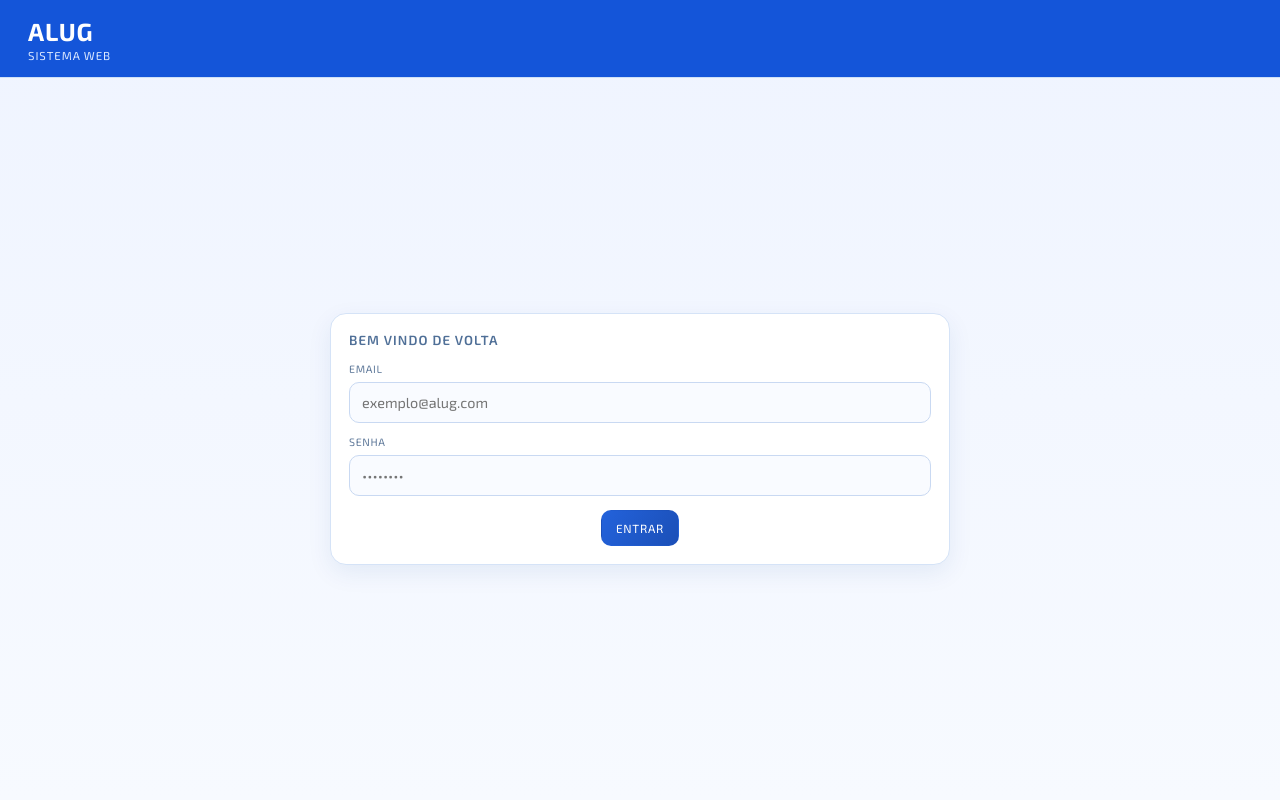
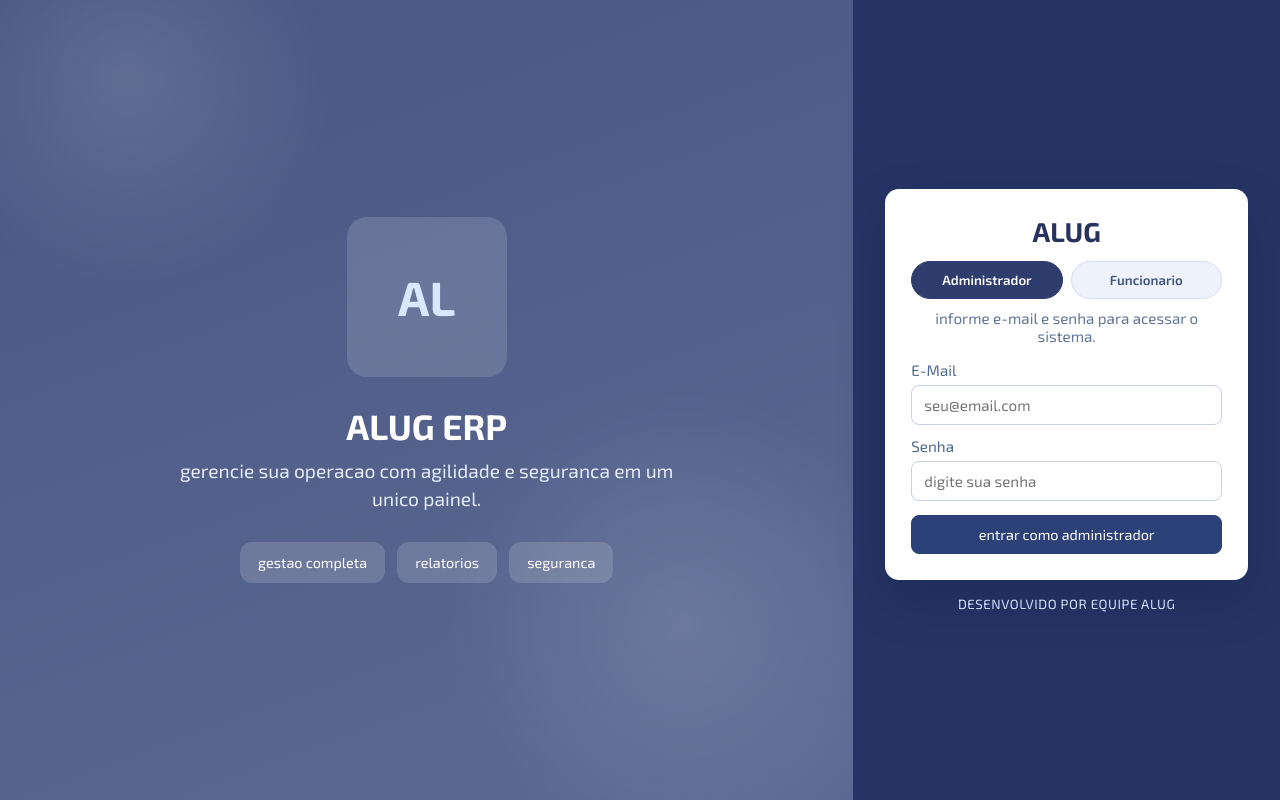
Before and after one commit to ArtKingOfNothing/Alug, a React (Vite) app in the folder frontend/: page / in a window 1280 px wide. Built offline with nearby package versions, Linux system fonts and the light colour scheme.

Commit message:
feat(frontend): layout de login e dashboard estilo corporativo

```diff
--- a/frontend/src/App.css
+++ b/frontend/src/App.css
@@ -1,135 +1,231 @@
-.app-shell {
+.login-layout {
   min-height: 100vh;
-  background: linear-gradient(180deg, #eff4ff 0%, #f7faff 100%);
-  color: #19324a;
+  display: grid;
+  grid-template-columns: 2fr 1fr;
+  background: #2a3566;
+  color: #ffffff;
+}
+
+.login-hero {
+  padding: 56px;
+  display: flex;
+  flex-direction: column;
+  justify-content: center;
+  align-items: center;
+  background:
+    radial-gradient(circle at 15% 10%, rgba(255, 255, 255, 0.12), transparent 20%),
+    radial-gradient(circle at 80% 78%, rgba(255, 255, 255, 0.12), transparent 26%),
+    linear-gradient(160deg, #485682 0%, #5c6a93 100%);
+  text-align: center;
+}
+
+.hero-icon {
+  width: 160px;
+  height: 160px;
+  border-radius: 20px;
+  display: grid;
+  place-items: center;
+  font-size: 3rem;
+  font-weight: 700;
+  text-transform: uppercase;
+  background: rgba(255, 255, 255, 0.14);
+  color: #dbe7ff;
+}
+
+.login-hero h1 {
+  margin: 28px 0 10px;
+  text-transform: uppercase;
+  font-size: 2.2rem;
+}
+
+.login-hero p {
+  max-width: 540px;
+  margin: 0;
+  color: #e6edff;
+  font-size: 1.2rem;
+  line-height: 1.45;
+}
+
+.hero-tags {
+  margin-top: 30px;
+  display: flex;
+  gap: 12px;
+}
+
+.hero-tags span {
+  padding: 12px 18px;
+  border-radius: 12px;
+  background: rgba(255, 255, 255, 0.15);
+  font-size: 0.9rem;
+}
+
+.login-panel {
+  background: #263465;
+  padding: 32px;
+  display: flex;
+  flex-direction: column;
+  justify-content: center;
+  gap: 16px;
+}
+
+.login-form-card {
+  border-radius: 14px;
+  background: #ffffff;
+  padding: 26px;
+  box-shadow: 0 20px 50px rgba(4, 15, 54, 0.2);
+}
+
+.login-brand {
+  text-align: center;
+  font-weight: 700;
+  text-transform: uppercase;
+  color: #27335f;
+  font-size: 1.7rem;
+  margin-bottom: 14px;
+}
+
+.login-role-switch {
+  display: grid;
+  grid-template-columns: 1fr 1fr;
+  gap: 8px;
+  margin-bottom: 10px;
+}
+
+.role-btn {
+  border: 1px solid #d8def1;
+  background: #eef2fb;
+  color: #42537a;
+  border-radius: 999px;
+  padding: 10px 8px;
+  text-transform: capitalize;
+  font-weight: 600;
+}
+
+.role-btn.is-active {
+  background: #2f3d6e;
+  color: #ffffff;
+  border-color: #2f3d6e;
+}
+
+.login-caption {
+  text-align: center;
+  font-size: 0.95rem;
+  color: #61749a;
+  margin: 8px 0 16px;
+}
+
+.login-fields .field input {
+  background: #ffffff;
+}
+
+.login-submit {
+  width: 100%;
+  margin-top: 14px;
+}
+
+.login-footer {
+  text-transform: uppercase;
+  color: #d4deff;
+  text-align: center;
+  letter-spacing: 0.04em;
+}
+
+.dashboard-shell {
+  min-height: 100vh;
+  display: grid;
+  grid-template-columns: 230px 1fr;
+  background: #eef1f7;
+}
+
+.left-nav {
+  background: #253464;
+  padding: 12px;
+  display: flex;
+  flex-direction: column;
+  gap: 8px;
+}
+
+.nav-logo {
+  border-radius: 10px;
+  padding: 16px 12px;
+  background: #2d3d72;
+  color: #ffffff;
+  margin-bottom: 6px;
+}
+
+.nav-logo strong {
+  display: block;
+  text-transform: uppercase;
+  font-size: 1.05rem;
+}
+
+.nav-logo small {
+  color: #c8d6ff;
+}
+
+.nav-btn {
+  border: 0;
+  background: transparent;
+  color: #f2f5ff;
+  padding: 11px 10px;
+  border-radius: 8px;
+  text-align: left;
+  text-transform: capitalize;
+  font-size: 1.02rem;
+  cursor: pointer;
+}
+
+.nav-btn:hover,
+.nav-btn.is-active {
+  background: #34477f;
+}
+
+.workspace-main {
+  display: flex;
+  flex-direction: column;
+  min-width: 0;
 }
 
 .topbar {
-  height: 78px;
+  height: 76px;
+  display: flex;
+  justify-content: space-between;
+  align-items: center;
+  padding: 0 18px;
+  background: #ffffff;
+  border-bottom: 1px solid #d8deea;
+}
+
+.header-title-group {
   display: flex;
   align-items: center;
-  justify-content: space-between;
-  padding: 0 28px;
-  border-bottom: 1px solid #cfe0f7;
-  background: #1455d9;
+  gap: 14px;
 }
 
-.brand {
-  display: flex;
-  flex-direction: column;
-  gap: 2px;
+.menu-dot {
+  width: 36px;
+  height: 36px;
+  border-radius: 10px;
+  border: 0;
+  background: #2b3b6f;
+  color: #ffffff;
+  cursor: pointer;
 }
 
-.brand-mark {
-  font-family: 'Exo 2', sans-serif;
-  font-size: 1.55rem;
-  font-weight: 700;
-  letter-spacing: 0.03em;
-  text-transform: uppercase;
-  color: #ffffff;
-}
-
-.brand small {
-  font-size: 0.72rem;
-  letter-spacing: 0.08em;
-  text-transform: uppercase;
-  color: #dce9ff;
-}
-
-.status-pill {
-  display: flex;
-  align-items: center;
-  gap: 8px;
-  padding: 8px 14px;
-  border-radius: 999px;
-  border: 1px solid rgba(34, 211, 238, 0.4);
-  font-size: 0.72rem;
-  letter-spacing: 0.1em;
-  text-transform: uppercase;
-  color: #c3ecff;
-}
-
-.status-pill span {
-  width: 8px;
-  height: 8px;
-  border-radius: 999px;
-  background: #34d399;
-  box-shadow: 0 0 10px #34d399;
-}
-
-.workspace {
-  display: grid;
-  grid-template-columns: 280px 1fr;
-  min-height: calc(100vh - 78px);
-}
-
-.login-stage {
-  min-height: calc(100vh - 78px);
-  display: flex;
-  align-items: center;
-  justify-content: center;
-  padding: 24px;
-}
-
-.login-card {
-  width: min(620px, 100%);
-}
-
-.left-nav {
-  border-right: 1px solid #d6e4f7;
-  padding: 22px 14px;
-  display: flex;
-  flex-direction: column;
-  gap: 10px;
-  background: #f4f8ff;
-}
-
-.nav-btn {
-  border: 1px solid #d0ddf5;
-  background: #ffffff;
-  color: #36557a;
-  padding: 11px 12px;
-  border-radius: 12px;
-  text-align: left;
-  text-transform: uppercase;
-  letter-spacing: 0.05em;
-  font-size: 0.72rem;
-  cursor: pointer;
-  transition: all 0.2s ease;
-}
-
-.nav-btn:hover {
-  transform: translateX(2px);
-  border-color: #83a8e8;
-}
-
-.nav-btn.is-active {
-  border-color: #2f6cdf;
-  color: #154080;
-  box-shadow: 0 0 0 1px rgba(47, 108, 223, 0.12);
+.topbar h1 {
+  margin: 0;
+  text-transform: capitalize;
+  color: #1a2f53;
 }
 
 .content-area {
-  padding: 24px;
-  display: flex;
-  flex-direction: column;
-  gap: 16px;
+  padding: 18px;
 }
 
-.content-header {
-  display: flex;
-  align-items: center;
-  justify-content: space-between;
-  gap: 10px;
-}
-
-.content-header h1 {
-  margin: 0;
-  font-family: 'Exo 2', sans-serif;
-  text-transform: uppercase;
-  font-size: 1.22rem;
-  letter-spacing: 0.06em;
-  color: #1e4a86;
+.content-header h2 {
+  margin: 0 0 14px;
+  font-size: 2rem;
+  color: #162d52;
 }
 
 .content-body {
@@ -138,20 +234,18 @@
 }
 
 .section-card {
-  border-radius: 16px;
-  border: 1px solid #d5e3f7;
+  border-radius: 14px;
+  border: 1px solid #d4dbe8;
   background: #ffffff;
-  padding: 18px;
-  box-shadow: 0 8px 24px rgba(18, 69, 146, 0.08);
+  padding: 16px;
+  box-shadow: 0 2px 6px rgba(9, 24, 59, 0.08);
 }
 
 .section-card h3 {
-  margin: 0 0 14px;
-  font-size: 0.83rem;
-  color: #4f6f97;
-  text-transform: uppercase;
-  letter-spacing: 0.08em;
-  font-weight: 600;
+  margin: 0 0 12px;
+  text-transform: capitalize;
+  color: #2e456e;
+  font-size: 1.08rem;
 }
 
 .grid-one,
@@ -166,69 +260,58 @@
 
 .field {
   display: grid;
-  gap: 7px;
+  gap: 6px;
 }
 
 .field span {
-  text-transform: uppercase;
-  letter-spacing: 0.06em;
-  font-size: 0.67rem;
-  color: #5f799a;
+  color: #4f688e;
+  text-transform: capitalize;
+  font-size: 0.95rem;
 }
 
 .field input {
   width: 100%;
-  border: 1px solid #c9d9f2;
-  border-radius: 10px;
-  background: #f9fbff;
-  color: #223f63;
-  padding: 11px 12px;
-  box-sizing: border-box;
-  font-size: 0.9rem;
-  transition: border-color 0.2s ease;
-}
-
-.field input:focus {
-  outline: none;
-  border-color: #4685ea;
-  box-shadow: 0 0 0 3px rgba(70, 133, 234, 0.14);
+  border: 1px solid #c8d1e4;
+  border-radius: 8px;
+  padding: 10px 12px;
+  font-size: 0.95rem;
+  color: #1d3456;
 }
 
 .action-row {
   display: flex;
   justify-content: flex-end;
   gap: 10px;
-  margin-top: 14px;
+  margin-top: 12px;
 }
 
 .primary-btn,
 .ghost-btn,
 .danger-btn,
 .chip-btn {
+  border-radius: 8px;
   border: 1px solid transparent;
-  border-radius: 10px;
-  font-size: 0.74rem;
-  letter-spacing: 0.06em;
-  text-transform: uppercase;
   padding: 10px 14px;
   cursor: pointer;
+  font-size: 0.9rem;
 }
 
 .primary-btn {
-  background: linear-gradient(120deg, #2362db, #1b4fb7);
+  background: #2d4179;
+  border-color: #2d4179;
   color: #ffffff;
 }
 
 .ghost-btn {
-  background: #edf3ff;
-  color: #27528a;
-  border-color: #c4d6f3;
+  background: #f5f7fc;
+  color: #30486f;
+  border-color: #d4dced;
 }
 
 .danger-btn {
-  background: #fef2f4;
-  color: #b8243d;
-  border-color: #f4bcc7;
+  background: #fff4f6;
+  color: #b22a44;
+  border-color: #f1c3cd;
 }
 
 .metrics {
@@ -238,26 +321,21 @@
 }
 
 .metrics article {
-  border-radius: 12px;
-  border: 1px solid #d2e2f8;
-  padding: 14px;
-  background: #f7faff;
+  border: 1px solid #d6deed;
+  border-radius: 10px;
+  padding: 12px;
 }
 
 .metrics p {
   margin: 0;
-  font-size: 0.72rem;
-  color: #5f7ca4;
-  text-transform: uppercase;
-  letter-spacing: 0.06em;
+  color: #4f678d;
 }
 
 .metrics strong {
   display: block;
-  margin-top: 9px;
-  font-family: 'Exo 2', sans-serif;
-  color: #1f4f8f;
-  font-size: 1.4rem;
+  margin-top: 8px;
+  color: #173867;
+  font-size: 2rem;
 }
 
 .card-grid {
@@ -267,63 +345,46 @@
 }
 
 .image-card {
-  border: 1px solid #d2e2f8;
-  border-radius: 12px;
+  border: 1px solid #d6deed;
+  border-radius: 10px;
   overflow: hidden;
-  background: #ffffff;
 }
 
 .image-card img {
   width: 100%;
-  height: 126px;
+  height: 140px;
   object-fit: cover;
-  filter: saturate(0.95) contrast(1.03);
 }
 
 .image-card div {
-  padding: 11px;
+  padding: 10px;
 }
 
 .image-card h4 {
-  margin: 0 0 8px;
-  text-transform: uppercase;
-  font-size: 0.78rem;
-  letter-spacing: 0.06em;
-  color: #2b537f;
+  margin: 0 0 6px;
+  text-transform: capitalize;
+  color: #24446f;
 }
 
 .image-card p {
   margin: 0;
-  color: #617ea4;
-  font-size: 0.75rem;
+  color: #56739a;
 }
 
-.quick-actions {
+.quick-actions,
+.tags {
   display: flex;
+  gap: 8px;
   flex-wrap: wrap;
-  gap: 9px;
 }
 
-.chip-btn {
-  background: #edf5ff;
-  border-color: #c9dbf6;
-  color: #295180;
-}
-
-.tags {
-  display: flex;
-  flex-wrap: wrap;
-  gap: 8px;
-}
-
+.chip-btn,
 .tags span {
-  border: 1px solid #c7daf6;
+  background: #eef3fb;
+  border: 1px solid #ced8ea;
+  color: #31517d;
   border-radius: 999px;
-  padding: 7px 12px;
-  text-transform: uppercase;
-  letter-spacing: 0.06em;
-  font-size: 0.67rem;
-  color: #426390;
+  padding: 8px 12px;
 }
 
 .data-table {
@@ -333,36 +394,35 @@
 
 .data-table th,
 .data-table td {
+  border-bottom: 1px solid #dae2ef;
   padding: 10px;
   text-align: left;
-  border-bottom: 1px solid #d6e3f5;
-  font-size: 0.78rem;
 }
 
 .data-table th {
-  color: #52729c;
-  text-transform: uppercase;
-  letter-spacing: 0.06em;
+  color: #4a668f;
 }
 
 .data-table td {
-  color: #31557e;
+  color: #2c4d78;
 }
 
-.login-action-row {
-  justify-content: center;
-}
+@media (max-width: 1100px) {
+  .login-layout {
+    grid-template-columns: 1fr;
+  }
 
-@media (max-width: 1080px) {
-  .workspace {
+  .dashboard-shell {
     grid-template-columns: 1fr;
   }
 
   .left-nav {
-    border-right: 0;
-    border-bottom: 1px solid #d6e4f7;
     display: grid;
     grid-template-columns: repeat(2, minmax(0, 1fr));
+  }
+
+  .nav-logo {
+    grid-column: 1 / -1;
   }
 
   .grid-two,
@@ -372,17 +432,22 @@
   }
 }
 
-@media (max-width: 680px) {
-  .topbar {
-    padding: 0 16px;
+@media (max-width: 720px) {
+  .login-hero {
+    padding: 30px 20px;
   }
 
-  .status-pill {
-    display: none;
+  .login-panel {
+    padding: 18px;
   }
 
-  .content-area {
-    padding: 14px;
+  .hero-tags {
+    flex-direction: column;
+    width: 100%;
+  }
+
+  .content-header h2 {
+    font-size: 1.4rem;
   }
 
   .left-nav {
@@ -390,12 +455,6 @@
   }
 
   .action-row {
-    justify-content: stretch;
-  }
-
-  .primary-btn,
-  .ghost-btn,
-  .danger-btn {
-    width: 100%;
+    flex-direction: column;
   }
 }
--- a/frontend/src/App.tsx
+++ b/frontend/src/App.tsx
@@ -97,7 +97,7 @@ function SectionCard({
 }
 
 function App() {
-  const [activeScreen, setActiveScreen] = useState<string>('login')
+  const [activeScreen, setActiveScreen] = useState<string>('home')
   const [isAuthenticated, setIsAuthenticated] = useState<boolean>(false)
 
   const menuScreens = screens.filter((screen) => screen.id !== 'login')
@@ -114,7 +114,7 @@ function App() {
 
   const handleLogout = () => {
     setIsAuthenticated(false)
-    setActiveScreen('login')
+    setActiveScreen('home')
   }
 
   const renderScreen = () => {
@@ -373,31 +373,47 @@ function App() {
 
   if (!isAuthenticated) {
     return (
-      <div className="app-shell">
-        <header className="topbar">
-          <div className="brand">
-            <span className="brand-mark">alug</span>
-            <small>sistema web</small>
+      <main className="login-layout">
+        <section className="login-hero">
+          <div className="hero-icon">al</div>
+          <h1>alug erp</h1>
+          <p>gerencie sua operacao com agilidade e seguranca em um unico painel.</p>
+          <div className="hero-tags">
+            <span>gestao completa</span>
+            <span>relatorios</span>
+            <span>seguranca</span>
           </div>
-        </header>
-        <main className="login-stage">
-          <div className="login-card">{renderScreen()}</div>
+        </section>
+
+        <section className="login-panel">
+          <div className="login-form-card">
+            <div className="login-brand">alug</div>
+            <div className="login-role-switch">
+              <button className="role-btn is-active">administrador</button>
+              <button className="role-btn">funcionario</button>
+            </div>
+            <p className="login-caption">informe e-mail e senha para acessar o sistema.</p>
+            <div className="grid-one login-fields">
+              <Field label="e-mail" placeholder="seu@email.com" />
+              <Field label="senha" placeholder="digite sua senha" />
+            </div>
+            <button className="primary-btn login-submit" onClick={handleLogin}>
+              entrar como administrador
+            </button>
+          </div>
+          <small className="login-footer">desenvolvido por equipe alug</small>
+        </section>
       </main>
-      </div>
     )
   }
 
   return (
-    <div className="app-shell">
-      <header className="topbar">
-        <div className="brand">
-          <span className="brand-mark">alug</span>
-          <small>sistema web</small>
+    <div className="dashboard-shell">
+      <aside className="left-nav">
+        <div className="nav-logo">
+          <strong>alug erp</strong>
+          <small>inovar sempre</small>
         </div>
-      </header>
-
-      <main className="workspace">
-        <aside className="left-nav">
         {menuScreens.map((screen) => (
           <button
             key={screen.id}
@@ -409,12 +425,20 @@ function App() {
         ))}
       </aside>
 
-        <section className="content-area">
-          <div className="content-header">
-            <h1>{activeTitle}</h1>
+      <main className="workspace-main">
+        <header className="topbar">
+          <div className="header-title-group">
+            <button className="menu-dot">☰</button>
+            <h1>painel</h1>
+          </div>
           <button className="ghost-btn" onClick={handleLogout}>
             sair
           </button>
+        </header>
+
+        <section className="content-area">
+          <div className="content-header">
+            <h2>{activeTitle}</h2>
           </div>
           <div className="content-body">{renderScreen()}</div>
         </section>
```
Lines whose indentation alone changed are shown as unchanged.
